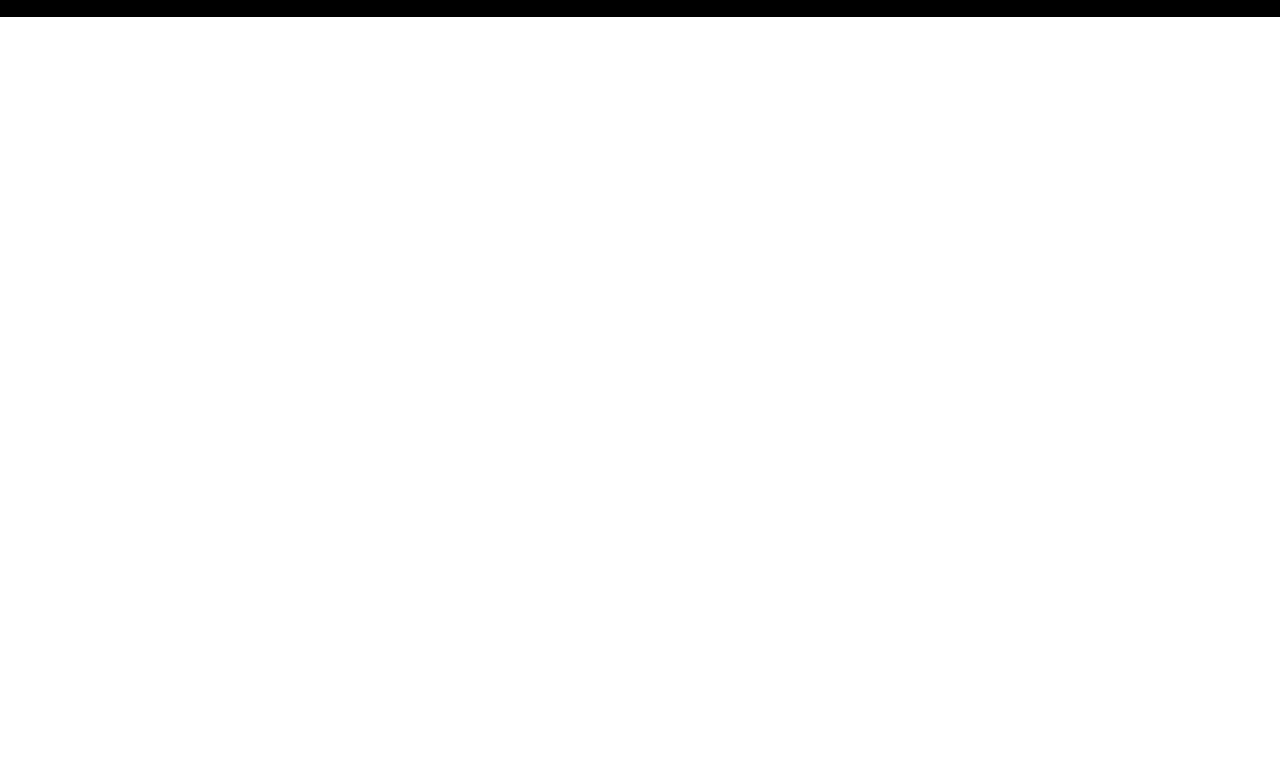
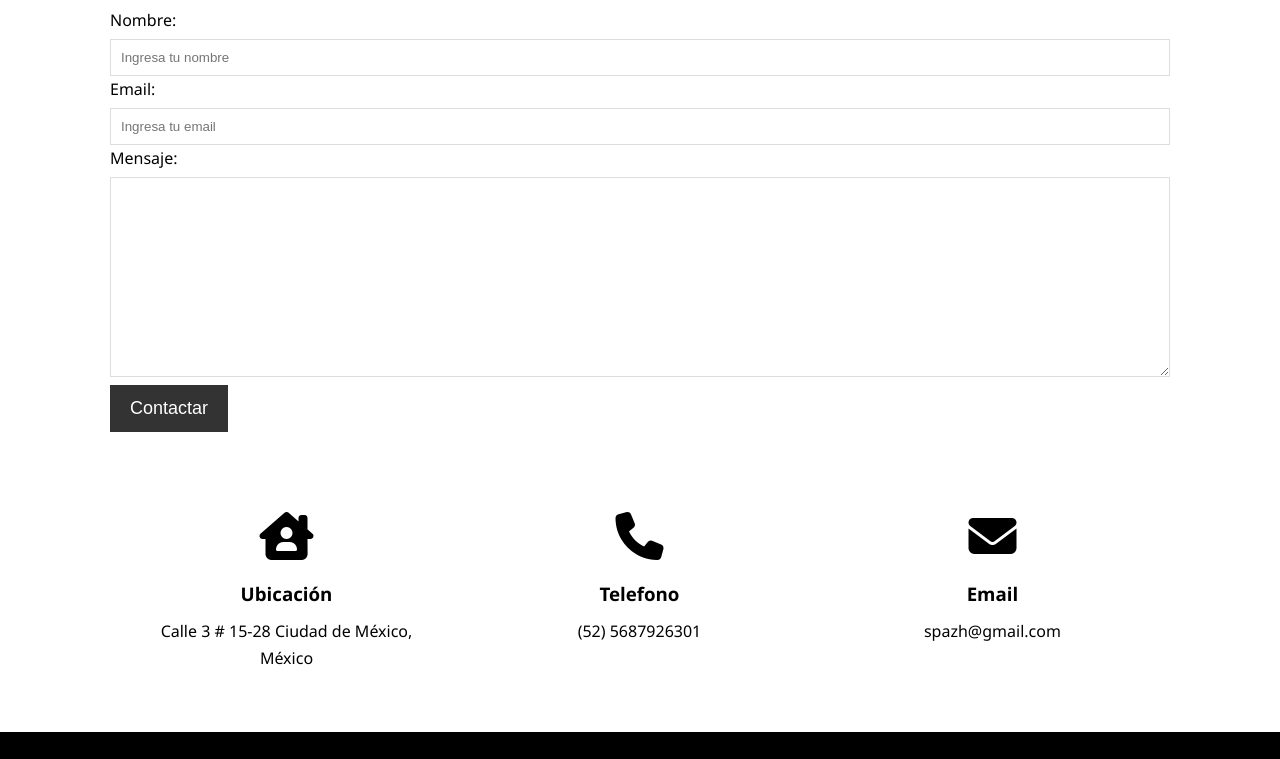
Before and after one commit to MarAntPerez/PaginaSPA, a plain HTML site: page contacto.html in a window 1280 px wide. Shown: the part 165-924 px from the top of the page. Before the commit the page ends 800 px from the top, so only its background shows below. Drawn offline with Linux system fonts and the light colour scheme.

Commit message:
Pagina de contacto - Página SPA - fin de proyecto

```diff
--- a/contacto.html
+++ b/contacto.html
@@ -16,7 +16,7 @@
             <div class="container">
                 <h1 class="logo"><a href="index.html">SPA Zahara</a></h1>
                 <ul>
-                    <li><a class="current" href="index.html">Inicio</a></li>
+                    <li><a href="index.html">Inicio</a></li>
                     <li><a href="empresa.html">Empresa</a></li>
                     <li><a class="current" href="contacto.html">Contacto</a></li>
                 </ul>
@@ -25,7 +25,54 @@
     </header>
 
     <!-- Contacto -->
-    <br>
+    <section id="contact-form" class="py-3">
+        <div class="container">
+            <h1 class="l-heading">
+                <span class="text-primary">Contáctanos</span>
+            </h1>
+            <p>Por favor llenar el formulario</p>
+
+            <form action="procesar.php">
+                <div class="form-group">
+                    <label for="nombre">Nombre: </label>
+                    <input type="text" name="nombre" id="nombre" placeholder="Ingresa tu nombre">
+                </div>
+
+                <div class="form-group">
+                    <label for="email">Email: </label>
+                    <input type="email" name="email" id="email" placeholder="Ingresa tu email">
+                </div>
+
+                <div class="form-group">
+                    <label for="mensaje">Mensaje: </label>
+                    <textarea name="mensaje" id="mensaje"></textarea>
+                </div>
+                <button class="btn">Contactar</button>
+            </form>
+        </div>
+    </section>
+
+    <scetion id="contact-info" class="bg-dark">
+        <div class="container">
+            <div class="box">
+                <i class="fa-solid fa-house-chimney-user fa-3x"></i>
+                <h3>Ubicación</h3>
+                <p>Calle 3 # 15-28 Ciudad de México, México</p>
+            </div>
+
+            <div class="box">
+                <i class="fas fa-phone fa-3x"></i>
+                <h3>Telefono</h3>
+                <p>(52) 5687926301</p>
+            </div>
+
+            <div class="box">
+                <i class="fas fa-envelope fa-3x"></i>
+                <h3>Email</h3>
+                <p>spazh@gmail.com</p>
+            </div>
+        </div>
+    </scetion>
 
     <footer id="main-footer">
         <p>SPA Zahara &copy; 2024, Todos los derechos reservados</p>
--- a/css/estilos.css
+++ b/css/estilos.css
@@ -238,3 +238,29 @@ p{
     margin-right: 20px;
     border-radius: 50%;
 }
+
+/* Contacto */
+#contact-form .form-form{
+    display: block;
+    margin-bottom: 5px;
+}
+
+#contact-form label{
+    display: block;
+    margin-bottom: 5px;
+}
+
+#contact-form input, #contact-form textarea{
+    width: 100%;
+    padding: 10px;
+    border: 1px solid #ddd;
+}
+
+#contact-form textarea{
+    height: 200px;
+}
+
+#contact-form input:focus, #contact-form textarea:focus{
+    outline: none;
+    border-color: #1ddd95;
+}
```
